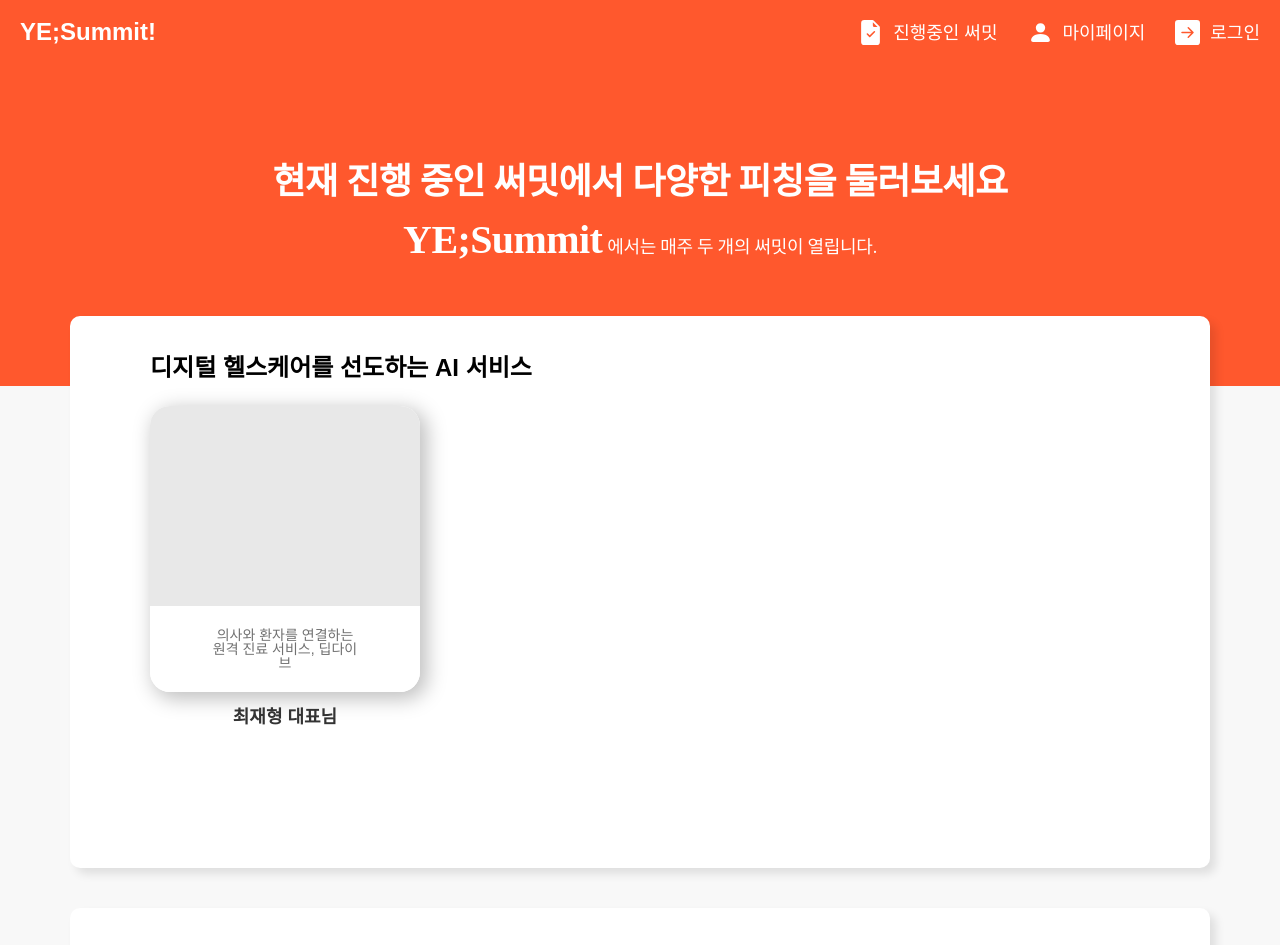
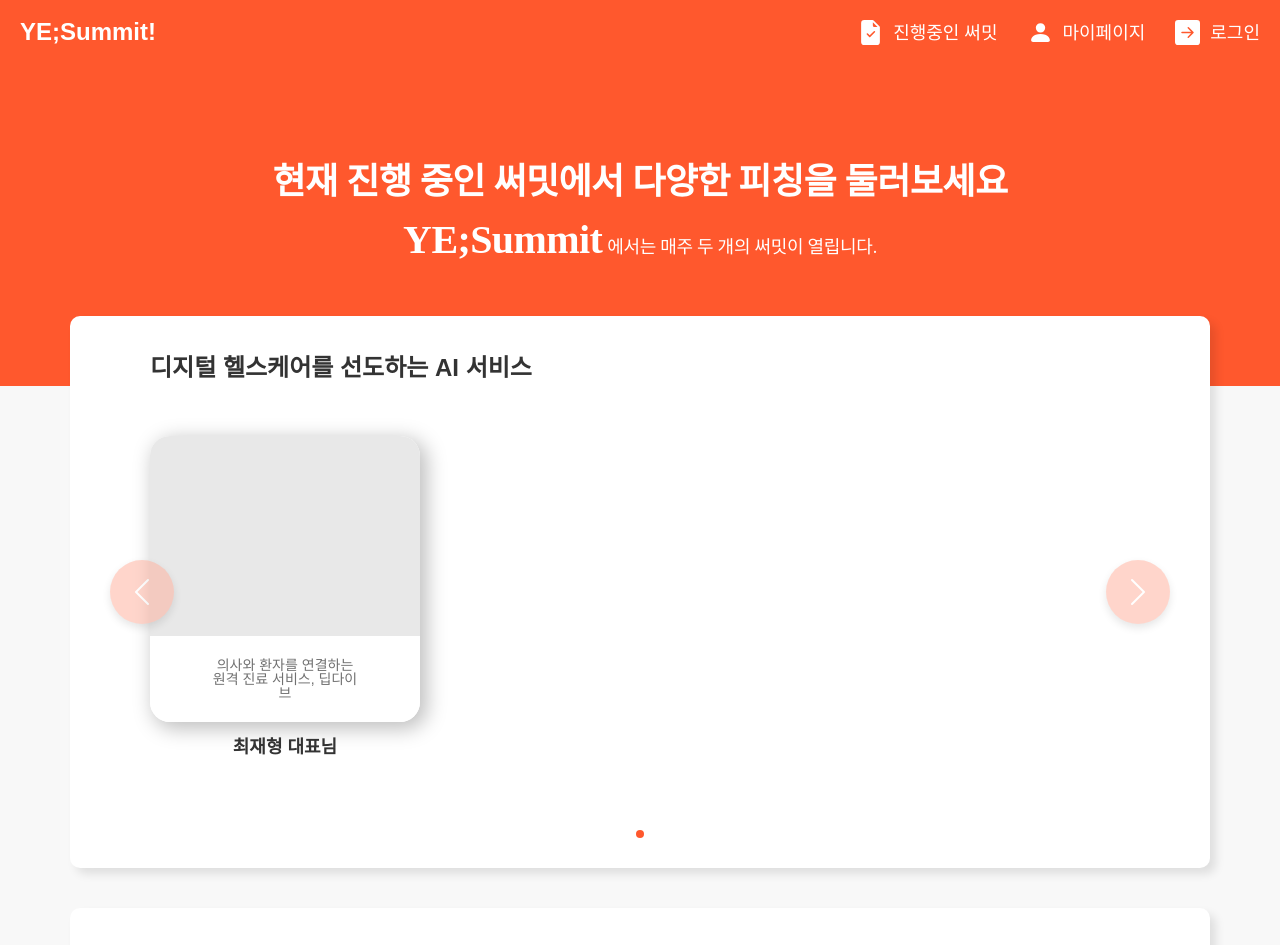
Before and after one commit to jiHeeFlee/2024_DANPOON_TEAM_36_FE, a React (Create React App) app: page /ongoingsummit in a window 1280 px wide. Shown: the top 945 px of the page. Built offline with nearby package versions, Linux system fonts and the light colour scheme.

Commit message:
fix<Carousel>UI수정

```diff
--- a/src/components/OngoingSummit/Carousel.js
+++ b/src/components/OngoingSummit/Carousel.js
@@ -33,7 +33,6 @@ const Carousel = ({ items, title }) => {
 
   const totalPages = Math.ceil(items.length / itemsPerPage); // 전체 페이지 수
 
-  const shouldHideNavigation = items.length <= itemsPerPage;
 
   return (
     <CarouselContainer>
@@ -54,7 +53,7 @@ const Carousel = ({ items, title }) => {
         ))}
       </CarouselWrapper>
 
-      {!shouldHideNavigation && (
+      {!items.length < 1 && (
         <>
           <LeftButton onClick={handlePrev} active={currentIndex > 0}>
             <BsChevronLeft size={32} />
@@ -68,17 +67,20 @@ const Carousel = ({ items, title }) => {
         </>
       )}
 
-      {!shouldHideNavigation && items.length > 3 && (
-        <CarouselNav>
-          {Array.from({ length: totalPages }).map((_, index) => (
+      {/* 3개 이하일 때는 1개의 dot만 보여주고 active 상태로 표시 */}
+      <CarouselNav>
+        {items.length <= 3 ? (
+          <CarouselDot active={true} />
+        ) : (
+          Array.from({ length: totalPages }).map((_, index) => (
             <CarouselDot
               key={index}
               active={index === currentIndex}
               onClick={() => handleDotClick(index)}
             />
-          ))}
-        </CarouselNav>
-      )}
+          ))
+        )}
+      </CarouselNav>
     </CarouselContainer>
   );
 };
@@ -102,6 +104,8 @@ const Title = styled.div`
   position: absolute;
   left: 80px;
   top: 40px;
+
+  color: ${themeGet('color.500')};
   font-size: ${themeGet("fonts.h3.size")};
   font-weight: bold;
 `;
@@ -109,16 +113,27 @@ const Title = styled.div`
 const CarouselWrapper = styled.div`
   display: flex;
   transition: transform 0.3s ease-in-out;
-  height: 500px;
+  height: 560px;
   align-items: center;
+
+  gap: 40px;
 `;
 
+const CarouselCardStyled = styled.div`
+  background-color: white;
+  border-radius: 20px;
+  box-shadow: 1px 1px 10px 1px #00000040;
+  width: 314px; // 기존 Carousel 스타일에 맞춘 너비
+  height: 342px; // 기존 Carousel 카드 높이에 맞춘 높이
+  overflow: hidden;
+  margin-right: 20px;
+`;
 
 const CarouselButton = styled.button`
   position: absolute;
   top: 50%;
   transform: translateY(-50%);
-  background-color: ${themeGet("color.main_light")};
+  background-color: ${themeGet("color.salmon")};
   color: ${themeGet("color.white")};
   border: none;
   cursor: pointer;
@@ -156,7 +171,7 @@ const RightButton = styled(CarouselButton)`
 
 const CarouselNav = styled.div`
   position: absolute;
-  bottom: 10px;
+  bottom: 30px;
   left: 50%;
   transform: translateX(-50%);
   display: flex;
```
